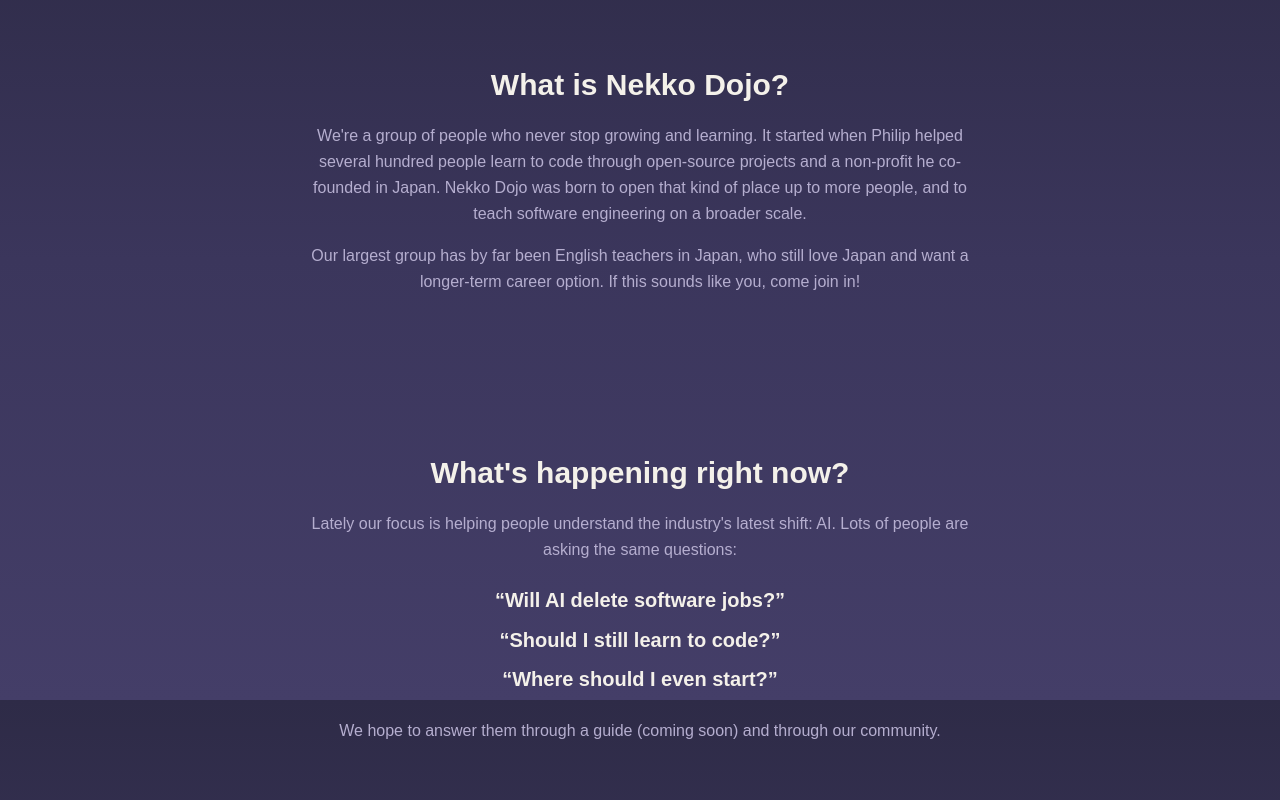
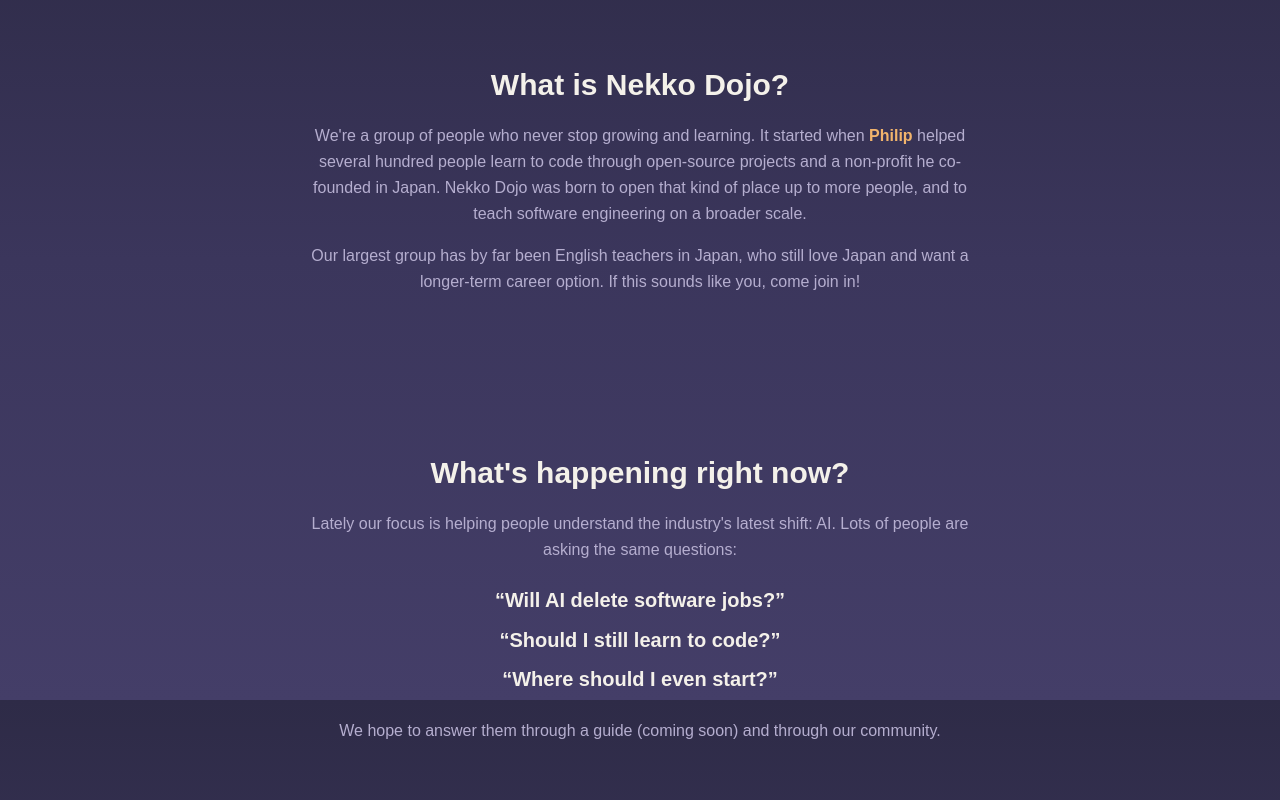
Before and after one commit to nekko-labs/nekko-dojo, a Next.js app: page / in a window 1280 px wide. Shown: the part 900-1700 px from the top of the page. Built offline with nearby package versions, Linux system fonts and the light colour scheme; no server answers; a web font is replaced by a local one.

Commit message:
Link Philip and About us to the Nekko Labs team page; widen project cards
The project card graphic now opens the project's site, and cards sit two
per row.

```diff
--- a/src/app/page.tsx
+++ b/src/app/page.tsx
@@ -142,7 +142,11 @@ export default function HomePage() {
         <Reveal delay={0.08}>
           <p className="mt-5 text-base font-medium leading-relaxed text-muted">
             We&apos;re a group of people who never stop growing and learning. It
-            started when Philip helped several hundred people learn to code
+            started when{" "}
+            <a href={site.founderUrl} className="font-bold text-accent hover:underline">
+              Philip
+            </a>{" "}
+            helped several hundred people learn to code
             through open-source projects and a non-profit he co-founded in
             Japan. Nekko Dojo was born to open that kind of place up to more
             people, and to teach software engineering on a broader scale.
--- a/src/components/Directory.tsx
+++ b/src/components/Directory.tsx
@@ -157,7 +157,7 @@ export function Directory({
             </Reveal>
 
             {section.kind === 'projects' ? (
-              <Stagger className="mt-6 grid gap-4 sm:grid-cols-2 lg:grid-cols-3">
+              <Stagger className="mt-6 grid gap-5 sm:grid-cols-2">
                 {section.items.map((project) => (
                   <StaggerItem key={project.id} instant className="h-full">
                     <ProjectCard project={project} />
--- a/src/components/ProjectCard.tsx
+++ b/src/components/ProjectCard.tsx
@@ -15,6 +15,7 @@ export function ProjectCard({ project }: { project: Project }) {
   const isSlack = project.community?.includes('slack.com');
   const CommunityIcon = isSlack ? SlackIcon : DiscordIcon;
   const communityLabel = isSlack ? 'Slack' : 'Discord';
+  const artHref = project.website ?? project.github;
 
   return (
     <div
@@ -22,15 +23,27 @@ export function ProjectCard({ project }: { project: Project }) {
         project.featured ? 'border-accent/50' : 'border-border'
       }`}
     >
-      {project.art && (
-        <Image
-          src={project.art.src}
-          alt={project.art.alt}
-          width={880}
-          height={495}
-          sizes="(min-width: 1024px) 22rem, (min-width: 640px) 45vw, 90vw"
-          className="aspect-video w-full border-b border-border bg-gate object-cover"
-        />
+      {project.art && artHref && (
+        // The graphic opens the project's site (its repo when it has none). The
+        // labelled links below cover keyboard and screen-reader users.
+        <TrackedLink
+          href={artHref}
+          section="projects"
+          name={project.name}
+          kind="project-art"
+          tabIndex={-1}
+          aria-hidden
+          className="block overflow-hidden border-b border-border"
+        >
+          <Image
+            src={project.art.src}
+            alt=""
+            width={880}
+            height={495}
+            sizes="(min-width: 1152px) 34rem, (min-width: 640px) 45vw, 90vw"
+            className="aspect-video w-full bg-gate object-cover transition-transform duration-300 group-hover:scale-[1.02]"
+          />
+        </TrackedLink>
       )}
 
       <div className="flex flex-1 flex-col p-5 sm:p-6">
--- a/src/lib/site.ts
+++ b/src/lib/site.ts
@@ -19,6 +19,9 @@ export const site = {
     process.env.NEXT_PUBLIC_GITHUB_URL || 'https://github.com/nekko-labs/nekko-dojo',
   parentName: 'Nekko Labs',
   parentUrl: 'https://nekkolabs.com',
+  // The dojo has no About page of its own; the Nekko Labs team page is it.
+  aboutUrl: 'https://nekkolabs.com/our-team',
+  founderUrl: 'https://nekkolabs.com/our-team#philip',
 } as const;
 
 /** A single destination in the primary nav. */
@@ -48,4 +51,5 @@ export const nav: ReadonlyArray<NavEntry> = [
     label: 'Agentic Coding',
     items: [{ label: 'Agent Skills', href: '/agentic-coding/skills' }],
   },
+  { label: 'About us', href: site.aboutUrl },
 ];
```
Also changed, not shown: 2 other files (tests, documents, lock files or other folders).
